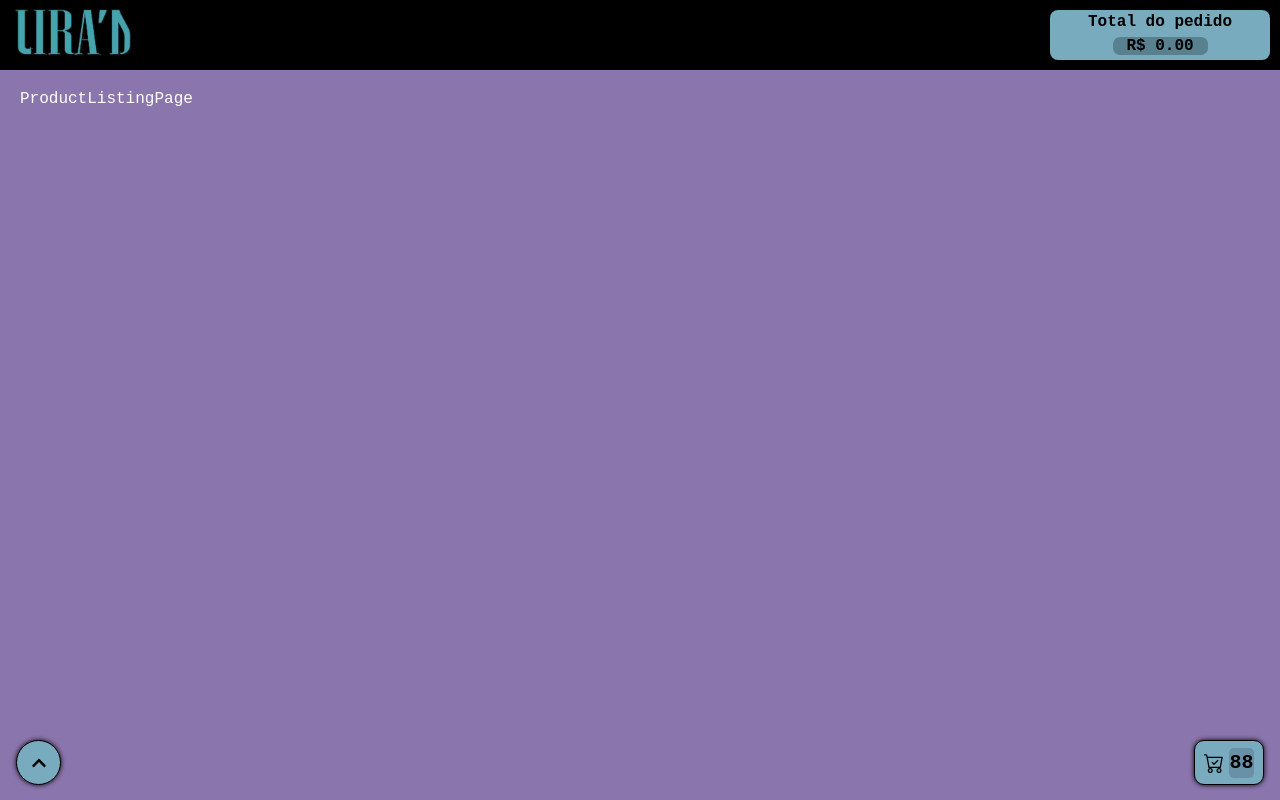
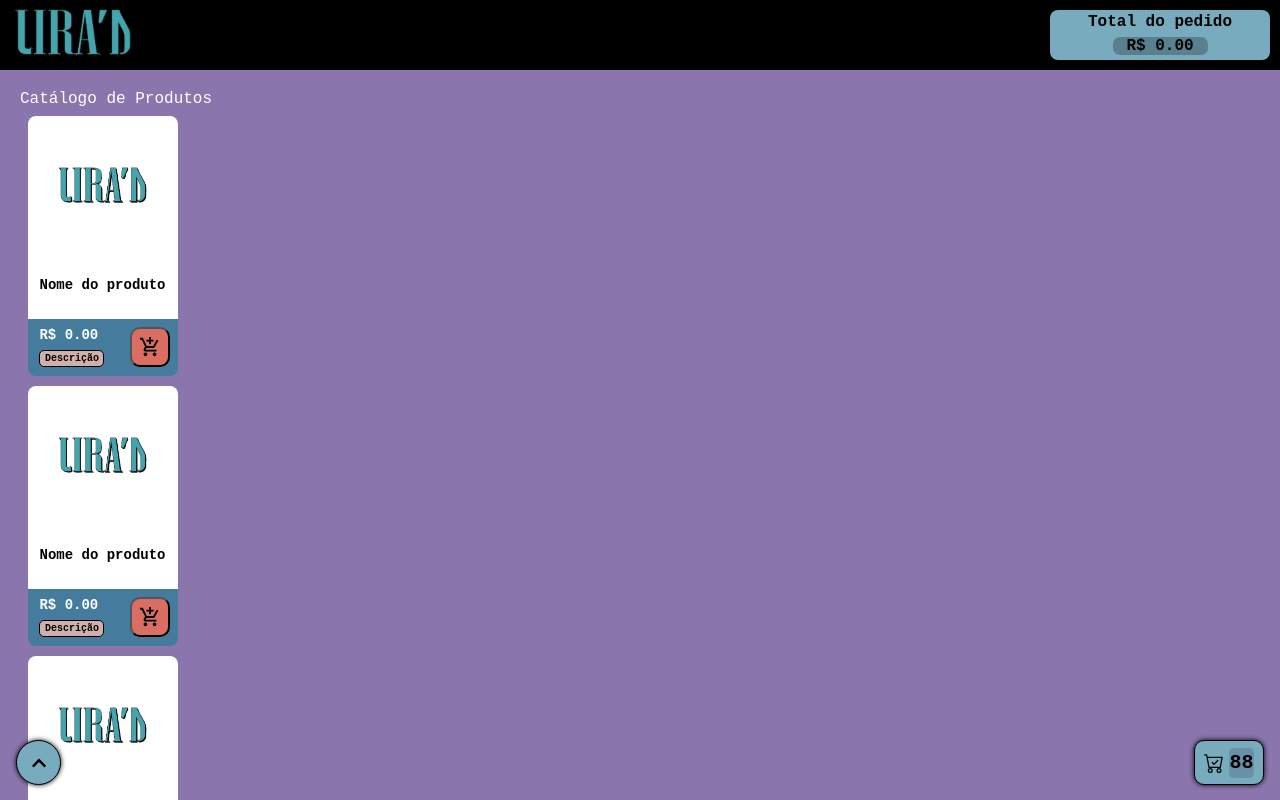
Before and after one commit to ericssendelima/react-ecommerce-portfolio, a React (Vite) app: page / in a window 1280 px wide. Shown: the top 800 px of the page. Built offline with nearby package versions, Linux system fonts and the light colour scheme.

Commit message:
feat(products): create the cards to display the products

```diff
--- a/src/App.tsx
+++ b/src/App.tsx
@@ -1,8 +1,8 @@
 import { createBrowserRouter } from "react-router";
 
 //Pages
-import { ProductListingPage } from "./features/product-listing";
-import { ShoppingCartPage } from "./features/shopping-cart";
+import { ProductListingPage } from "./pages/product-listing";
+import { ShoppingCartPage } from "./pages/shopping-cart";
 
 //Layout
 import { Layout } from "./components/Layout";
--- /dev/null
+++ b/src/components/Card/Card.module.css
@@ -0,0 +1,125 @@
+.card {
+  width: 150px;
+  height: 260px;
+  padding: 0;
+  border: none;
+  margin: 8px;
+  margin-bottom: 10px;
+  display: block;
+  justify-content: center;
+  background-color: #457b9d;
+  /* box-shadow: 0 0 3px black; */
+  border-radius: 8px;
+}
+
+.header {
+  padding: 0;
+  padding-top: 4px;
+  background-color: white;
+  width: 100%;
+  display: flex;
+  justify-content: center;
+  border: none;
+  border-top-left-radius: 8px;
+  border-top-right-radius: 8px;
+}
+
+.header img {
+  height: 130px;
+  width: 6rem;
+  object-fit: scale-down;
+}
+
+.body {
+  display: flex;
+  justify-content: center;
+  align-items: center;
+  height: 69px;
+  padding: 0 6px 0 5px;
+  background-color: white;
+}
+
+.productName {
+  color: black;
+  font-size: 14px;
+  text-align: center;
+}
+.footerContainer {
+  /* background-color: aqua; */
+  width: 95%;
+  display: flex;
+  justify-content: space-between;
+  height: 100%;
+}
+
+.prodInfo {
+  color: white;
+  width: 85px;
+  display: flex;
+  flex-direction: column;
+  font-weight: bold;
+  justify-content: space-between;
+  height: 90%;
+}
+
+.price {
+  padding-top: 8px;
+  color: white;
+  font-size: 14px;
+  font-weight: bold;
+}
+
+.saibaMais {
+  display: flex;
+  justify-content: center;
+  align-items: center;
+  /* text-align: center; */
+  font-size: 10px;
+  color: #000000;
+  background-color: #d1afab;
+  width: 65px;
+  height: 16.5px;
+  border-radius: 5px;
+  border: 1px solid black;
+  cursor: pointer;
+}
+
+@media (min-width: 500px) {
+  .saibaMais:hover {
+    background-color: #f1faee;
+  }
+}
+
+.adicionar {
+  /* background-color: blueviolet; */
+  width: 100%;
+  font-size: 22px;
+  display: flex;
+  align-items: center;
+  justify-content: center;
+}
+
+.footer {
+  display: flex;
+  justify-content: center;
+  padding: 0 5px 2px 8px;
+  height: 55px;
+}
+
+.buttonCard {
+  background-color: #da6e62;
+  color: black;
+  /* box-shadow: 0 0 10px black; */
+  margin-top: 8px;
+  width: 40px;
+  height: 40px;
+  padding: 0;
+  border-radius: 10px;
+}
+
+@media (min-width: 500px) {
+  .buttonCard:hover {
+    background-color: #f1faee;
+    color: #213b4b;
+  }
+}
--- /dev/null
+++ b/src/components/Card/Index.tsx
@@ -0,0 +1,40 @@
+import { MdAddShoppingCart } from "react-icons/md";
+import styles from "./Card.module.css";
+
+import logo from "../../assets/logo.png";
+
+export const Card = () => {
+  const Detalhes = () => {
+    alert("Mais detalhes do produto");
+  };
+  const Adicionar = () => {
+    alert("Produto adicionado ao carrinho");
+  };
+  return (
+    <div className={styles.card}>
+      <div className={styles.header}>
+        <img src={logo} alt="Product Image" />
+      </div>
+      <div className={styles.body}>
+        <div className={styles.productName}>
+          <strong>Nome do produto</strong>
+        </div>
+      </div>
+      <div className={styles.footer}>
+        <div className={styles.footerContainer}>
+          <div className={styles.prodInfo}>
+            <span className={styles.price}>R$ 0.00</span>
+            <span className={styles.saibaMais} onClick={() => Detalhes()}>
+              Descrição
+            </span>
+          </div>
+          <button className={styles.buttonCard} onClick={Adicionar}>
+            <span className={styles.adicionar}>
+              <MdAddShoppingCart />
+            </span>
+          </button>
+        </div>
+      </div>
+    </div>
+  );
+};
--- a/src/features/product-listing/ProductListingPage.tsx
+++ b/src/pages/product-listing/ProductListingPage.tsx
@@ -1,3 +1,4 @@
+import { Card } from "../../components/Card/Index";
 import { CartButton } from "../../components/CartButton";
 import { ScrollToTopButton } from "../../components/ScrollToTopButton";
 import styles from "./ProductListingPage.module.css";
@@ -5,7 +6,11 @@ import styles from "./ProductListingPage.module.css";
 export const ProductListingPage = () => {
   return (
     <div className={styles.productListingPage}>
-      ProductListingPage
+      Catálogo de Produtos
+      <Card />
+      <Card />
+      <Card />
+      <Card />
       <ScrollToTopButton />
       <CartButton />
     </div>
```
Also changed, not shown: src/pages/product-listing/ProductListingPage.module.css (renamed from src/features/product-listing/ProductListingPage.module.css), src/pages/product-listing/index.ts (renamed from src/features/product-listing/index.ts), src/pages/shopping-cart/ShoppingCartPage.module.css (renamed from src/features/shopping-cart/ShoppingCartPage.module.css), src/pages/shopping-cart/ShoppingCartPage.tsx (renamed from src/features/shopping-cart/ShoppingCartPage.tsx), src/pages/shopping-cart/index.ts (renamed from src/features/shopping-cart/index.ts).
